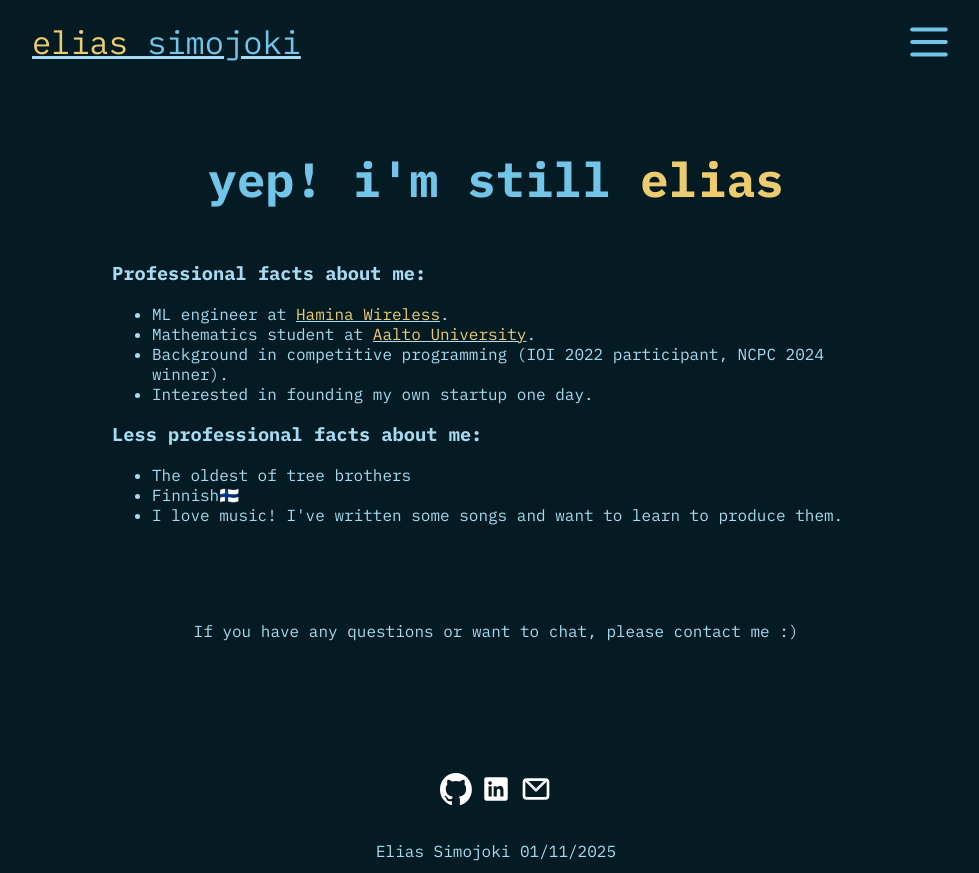
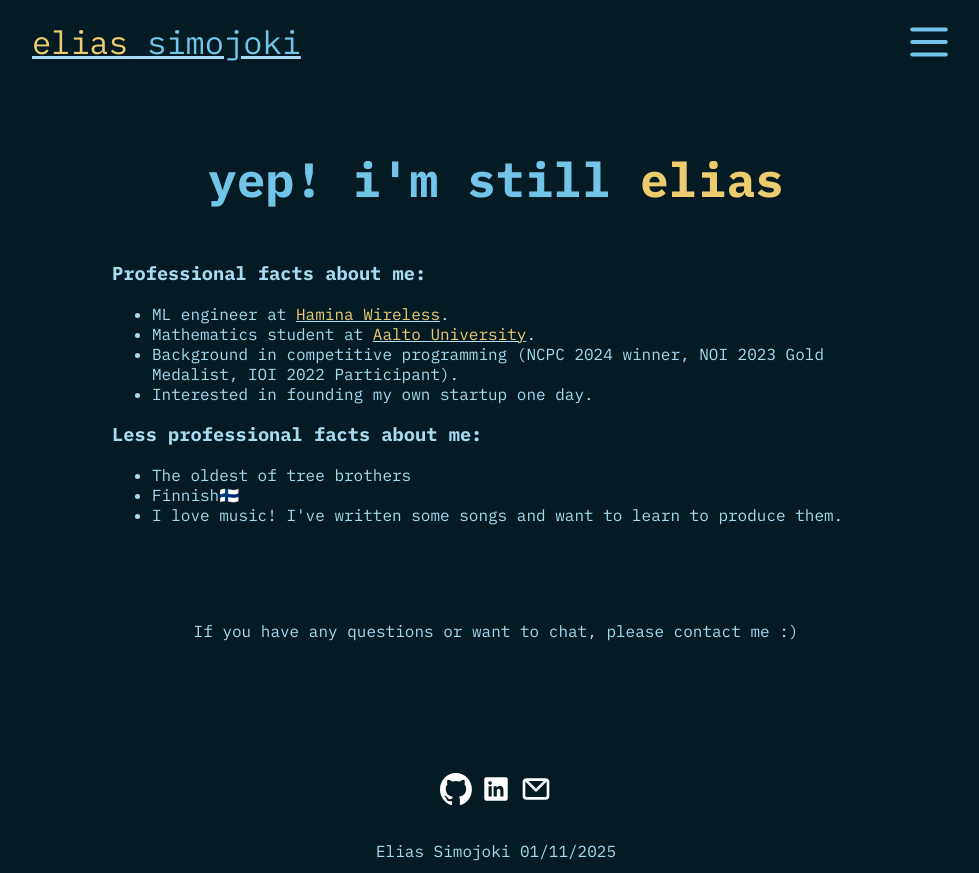
Before and after one commit to MojoLake/eSite, a SvelteKit app: page /elias in a window 1280 px wide. Shown: the whole page, without its empty margins (144-1123 px from the left). Built offline with nearby package versions, Linux system fonts and the light colour scheme.

Commit message:
Edit elias

```diff
--- a/src/routes/elias/+page.svelte
+++ b/src/routes/elias/+page.svelte
@@ -42,7 +42,7 @@
       <ul>
         <li>ML engineer at <a href="https://hamina.com" target="_blank" rel="noopener noreferrer"><Yellow>Hamina Wireless</Yellow></a>.</li>
         <li>Mathematics student at <a href="https://www.aalto.fi/en" target="_blank" rel="noopener noreferrer"><Yellow>Aalto University</Yellow></a>.</li>
-        <li>Background in competitive programming (IOI 2022 participant, NCPC 2024 winner).</li>
+        <li>Background in competitive programming (NCPC 2024 winner, NOI 2023 Gold Medalist, IOI 2022 Participant).</li>
         <li>Interested in founding my own startup one day.</li>
 
       </ul>
```
